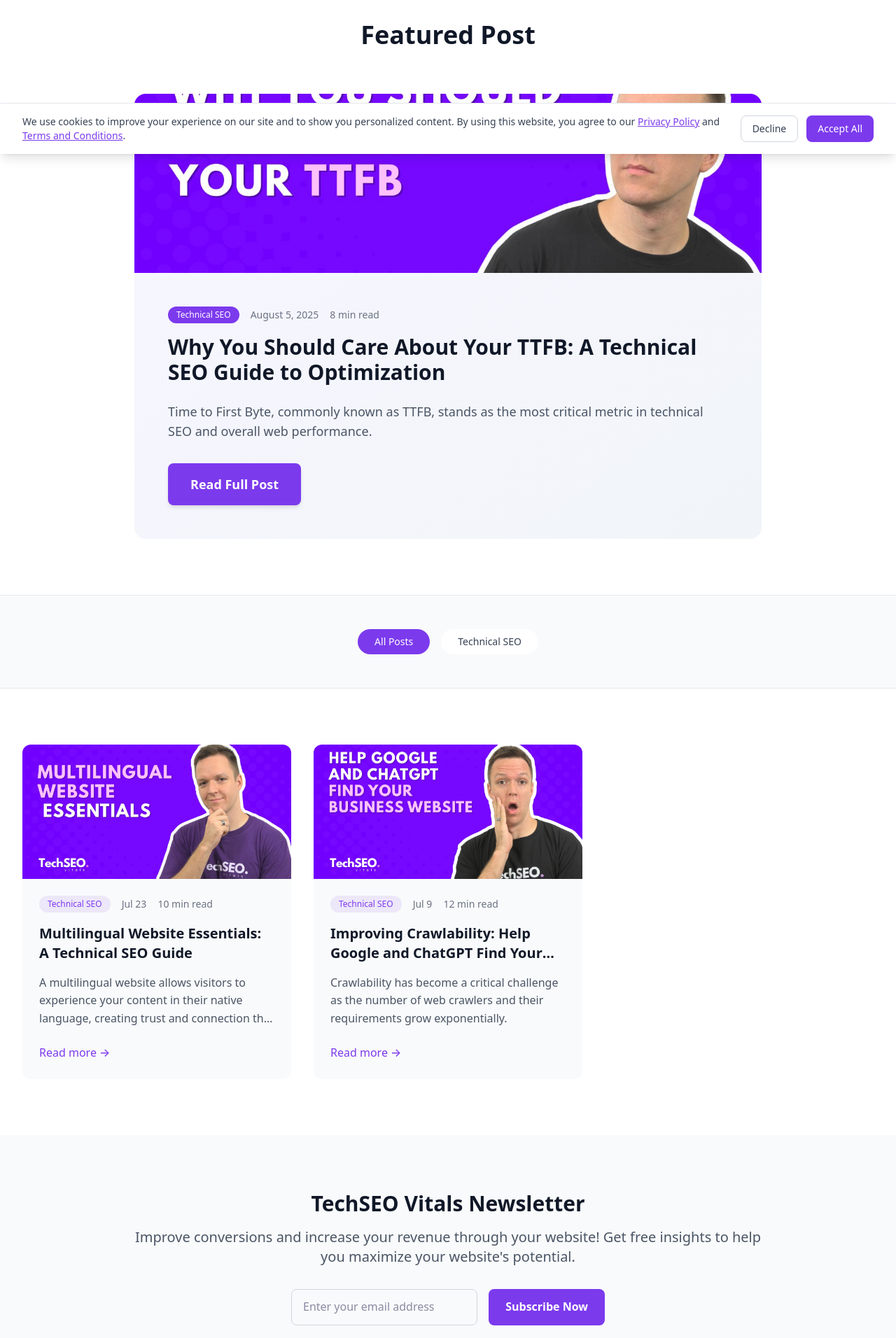
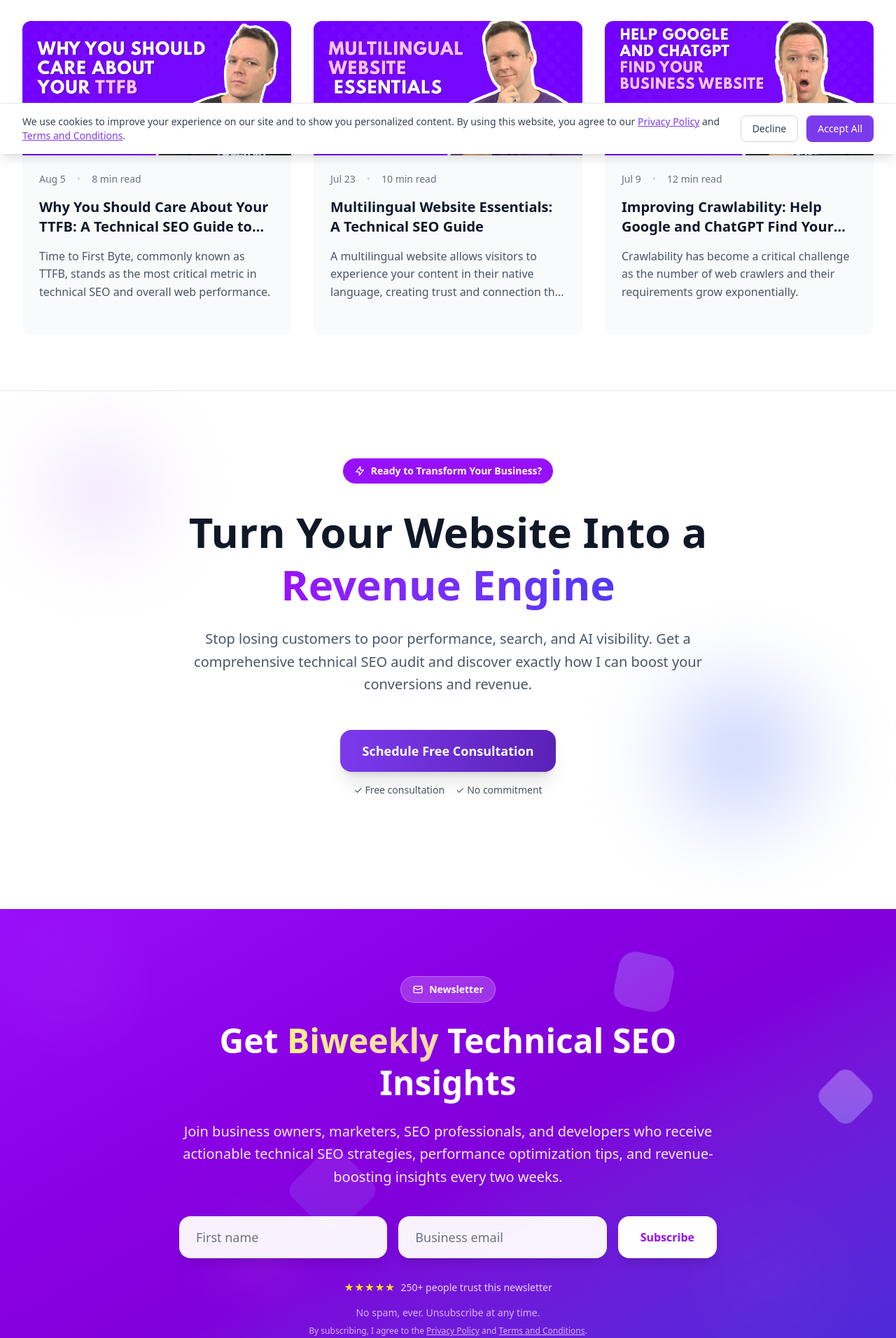
Before and after one commit to mvstepanek/techseovitals.com, a Next.js app: page /blog in a window 1280 px wide. Shown: the part 580-2492 px from the top of the page at 70% size. Built offline with nearby package versions, Linux system fonts and the light colour scheme.

Commit message:
newsletter

```diff
--- a/app/blog/improving-crawlability-help-google-and-chatgpt-find-your-business-website/page.tsx
+++ b/app/blog/improving-crawlability-help-google-and-chatgpt-find-your-business-website/page.tsx
@@ -19,10 +19,8 @@ export default function CrawlabilityGuide() {
           <div className="mx-auto max-w-4xl px-4 sm:px-6 lg:px-8 py-20 lg:py-32">
             <div className="text-center mb-16">
               <div className="flex items-center justify-center space-x-4 text-sm text-gray-500 mb-6">
-                <span className="bg-primary text-white px-3 py-1 rounded-full text-xs font-medium">
-                  Technical SEO
-                </span>
                 <time>July 9, 2025</time>
+                <span className="text-gray-300">•</span>
                 <span>12 min read</span>
               </div>
 
--- a/app/blog/multilingual-website-essentials-technical-seo-guide/page.tsx
+++ b/app/blog/multilingual-website-essentials-technical-seo-guide/page.tsx
@@ -19,10 +19,8 @@ export default function MultilingualGuide() {
           <div className="mx-auto max-w-4xl px-4 sm:px-6 lg:px-8 py-20 lg:py-32">
             <div className="text-center mb-16">
               <div className="flex items-center justify-center space-x-4 text-sm text-gray-500 mb-6">
-                <span className="bg-primary text-white px-3 py-1 rounded-full text-xs font-medium">
-                  Technical SEO
-                </span>
                 <time>July 23, 2025</time>
+                <span className="text-gray-300">•</span>
                 <span>10 min read</span>
               </div>
 
--- a/app/blog/page.tsx
+++ b/app/blog/page.tsx
@@ -3,6 +3,8 @@ import Link from 'next/link';
 import MainLayout from '@/components/layout/main-layout';
 import SEOHead from '@/components/seo/seo-head';
 import CookieConsent from '@/components/ui/cookie-consent';
+import NewsletterSection from '@/components/sections/newsletter-section';
+import FinalCTASection from '@/components/sections/final-cta-section';
 import { generatePageSEO } from '@/lib/seo';
 
 const seo = generatePageSEO({
@@ -66,111 +68,40 @@ export default function Blog() {
           </div>
         </section>
 
-        {/* Featured Post */}
-        <section className="py-20 bg-white">
-          <div className="mx-auto max-w-7xl px-4 sm:px-6 lg:px-8">
-            <div className="text-center mb-16">
-              <h2 className="text-3xl font-bold text-gray-900 sm:text-4xl">
-                Featured Post
-              </h2>
-            </div>
 
-            <div className="max-w-4xl mx-auto">
-              <article className="bg-gradient-to-br from-primary/5 to-secondary rounded-2xl overflow-hidden">
-                <div className="relative h-64 w-full">
-                  <Image
-                    src={blogPosts[0].thumbnail}
-                    alt={blogPosts[0].title}
-                    fill
-                    className="object-cover"
-                  />
-                </div>
-                <div className="p-8 md:p-12">
-                <div className="flex items-center space-x-4 text-sm text-gray-500 mb-4">
-                  <span className="bg-primary text-white px-3 py-1 rounded-full text-xs font-medium">
-                    {blogPosts[0].category}
-                  </span>
-                  <time>{new Date(blogPosts[0].date).toLocaleDateString('en-US', { year: 'numeric', month: 'long', day: 'numeric' })}</time>
-                  <span>{blogPosts[0].readTime}</span>
-                </div>
-
-                <h3 className="text-3xl font-bold text-gray-900 mb-6">
-                  {blogPosts[0].title}
-                </h3>
-
-                <p className="text-lg text-gray-600 mb-8">
-                  {blogPosts[0].excerpt}
-                </p>
-
-                <Link
-                  href={`/blog/${blogPosts[0].slug}/`}
-                  className="inline-flex items-center justify-center rounded-lg bg-primary px-8 py-4 text-lg font-semibold text-white shadow-md hover:bg-primary-dark focus:outline-none focus:ring-4 focus:ring-primary/20 transition-all"
-                >
-                  Read Full Post
-                </Link>
-                </div>
-              </article>
-            </div>
-          </div>
-        </section>
-
-        {/* Categories Filter */}
-        <section className="py-12 bg-gray-50 border-y border-gray-200">
-          <div className="mx-auto max-w-7xl px-4 sm:px-6 lg:px-8">
-            <div className="flex flex-wrap justify-center gap-4">
-              {categories.map((category) => (
-                <button
-                  key={category}
-                  className={`px-6 py-2 rounded-full text-sm font-medium transition-colors ${
-                    category === "All Posts"
-                      ? "bg-primary text-white"
-                      : "bg-white text-gray-700 hover:bg-primary hover:text-white"
-                  }`}
-                >
-                  {category}
-                </button>
-              ))}
-            </div>
-          </div>
-        </section>
 
         {/* Blog Posts Grid */}
         <section className="py-20 bg-white">
           <div className="mx-auto max-w-7xl px-4 sm:px-6 lg:px-8">
             <div className="grid grid-cols-1 md:grid-cols-2 lg:grid-cols-3 gap-8">
-              {blogPosts.slice(1).map((post, index) => (
+              {blogPosts.map((post, index) => (
                 <article key={post.slug} className="bg-gray-50 rounded-xl overflow-hidden hover:shadow-lg transition-shadow">
+                  <Link href={`/blog/${post.slug}/`} className="block">
                     <div className="relative h-48 w-full">
                       <Image
                         src={post.thumbnail}
                         alt={post.title}
                         fill
-                      className="object-cover"
+                        className="object-cover hover:scale-105 transition-transform duration-300"
                       />
                     </div>
+                  </Link>
                   <div className="p-6">
                     <div className="flex items-center space-x-4 text-sm text-gray-500 mb-4">
-                      <span className="bg-primary/10 text-primary px-3 py-1 rounded-full text-xs font-medium">
-                        {post.category}
-                      </span>
                       <time>{new Date(post.date).toLocaleDateString('en-US', { month: 'short', day: 'numeric' })}</time>
+                      <span className="text-gray-300">•</span>
                       <span>{post.readTime}</span>
                     </div>
 
-                    <h3 className="text-xl font-bold text-gray-900 mb-4 line-clamp-2">
+                    <Link href={`/blog/${post.slug}/`}>
+                      <h3 className="text-xl font-bold text-gray-900 mb-4 line-clamp-2 hover:text-primary transition-colors cursor-pointer">
                         {post.title}
                       </h3>
+                    </Link>
 
                     <p className="text-gray-600 mb-6 line-clamp-3">
                       {post.excerpt}
                     </p>
-
-                    <Link
-                      href={`/blog/${post.slug}/`}
-                      className="text-primary hover:text-primary-dark font-medium"
-                    >
-                      Read more →
-                    </Link>
                   </div>
                 </article>
               ))}
@@ -178,61 +109,62 @@ export default function Blog() {
           </div>
         </section>
 
-        {/* Newsletter CTA */}
-        <section className="py-20 bg-gray-50">
-          <div className="mx-auto max-w-7xl px-4 sm:px-6 lg:px-8">
-            <div className="max-w-4xl mx-auto text-center">
-              <h2 className="text-3xl font-bold text-gray-900 mb-4">
-                TechSEO Vitals Newsletter
-              </h2>
-              <p className="text-xl text-gray-600 mb-8">
-                Improve conversions and increase your revenue through your website! Get free insights to help you maximize your website's potential.
-              </p>
+        {/* Final CTA Section - From Technical SEO Services */}
+        <FinalCTASection
+          badge="Ready to Transform Your Business?"
+          badgeIcon={
+            <svg className="w-4 h-4" fill="none" stroke="currentColor" viewBox="0 0 24 24">
+              <path strokeLinecap="round" strokeLinejoin="round" strokeWidth={2} d="M13 10V3L4 14h7v7l9-11h-7z" />
+            </svg>
+          }
+          title={
+            <>
+              Turn Your Website Into a <span className="bg-gradient-to-r from-purple-600 to-indigo-600 bg-clip-text text-transparent">Revenue Engine</span>
+            </>
+          }
+          description="Stop losing customers to poor performance, search, and AI visibility. Get a comprehensive technical SEO audit and discover exactly how I can boost your conversions and revenue."
+          primaryCTA={{
+            text: "Schedule Free Consultation",
+            href: "/book-consultation/"
+          }}
+          secondaryCTA={
+            <div className="flex items-center justify-center gap-4 text-gray-600">
+              <span className="text-sm">✓ Free consultation</span>
+              <span className="text-sm">✓ No commitment</span>
+            </div>
+          }
+        />
 
-              <div className="max-w-md mx-auto">
-                <form action="/thank-you-for-subscribing/" method="POST" className="flex flex-col sm:flex-row gap-4">
-                  <input
-                    type="email"
-                    name="email"
-                    required
-                    placeholder="Enter your email address"
-                    className="flex-1 px-4 py-3 border border-gray-300 rounded-lg focus:ring-2 focus:ring-primary focus:border-transparent"
+        {/* Newsletter Section - From Homepage */}
+        <NewsletterSection
+          badge="Newsletter"
+          badgeIcon={
+            <svg className="w-4 h-4" fill="none" stroke="currentColor" viewBox="0 0 24 24">
+              <path strokeLinecap="round" strokeLinejoin="round" strokeWidth={2} d="M3 8l7.89 4.26a2 2 0 002.22 0L21 8M5 19h14a2 2 0 002-2V7a2 2 0 00-2-2H5a2 2 0 00-2 2v10a2 2 0 002 2z" />
+            </svg>
+          }
+          title={
+            <>
+              Get <span className="text-transparent bg-gradient-to-r from-yellow-200 to-orange-200 bg-clip-text">Biweekly</span> Technical SEO Insights
+            </>
+          }
+          description="Join business owners, marketers, SEO professionals, and developers who receive actionable technical SEO strategies, performance optimization tips, and revenue-boosting insights every two weeks."
+          socialProof={{
+            icon: <div className="flex text-yellow-300 text-sm">
+              {'★'.repeat(5)}
+            </div>,
+            text: "250+ people trust this newsletter"
+          }}
+          disclaimer="No spam, ever. Unsubscribe at any time."
+          privacyLink={{
+            text: "Privacy Policy",
+            href: "/privacy-policy/"
+          }}
+          termsLink={{
+            text: "Terms and Conditions",
+            href: "/terms-and-conditions/"
+          }}
         />
-                  <button
-                    type="submit"
-                    className="bg-primary text-white font-semibold py-3 px-6 rounded-lg hover:bg-primary-dark transition-colors focus:outline-none focus:ring-4 focus:ring-primary/20"
-                  >
-                    Subscribe Now
-                  </button>
-                </form>
-                <p className="text-sm text-gray-500 mt-4">
-                  No spam, unsubscribe at any time.
-                </p>
-              </div>
-            </div>
-          </div>
-        </section>
-
-
-        {/* CTA Section */}
-        <section className="py-20 bg-primary">
-          <div className="mx-auto max-w-7xl px-4 sm:px-6 lg:px-8 text-center">
-            <h2 className="text-3xl font-bold text-white sm:text-4xl">
-              Need Personal Help?
-            </h2>
-            <p className="mt-4 text-xl text-purple-100 max-w-2xl mx-auto">
-              Get a comprehensive technical SEO audit and personalized optimization plan for your website.
-            </p>
-            <div className="mt-10">
-              <Link
-                href="/book-consultation/"
-                className="rounded-lg bg-white px-8 py-4 text-lg font-semibold text-primary shadow-md hover:bg-gray-50 transition-all"
-              >
-                Schedule Free Consultation
-              </Link>
-            </div>
-          </div>
-        </section>
 
         <CookieConsent />
       </MainLayout>
--- a/app/blog/why-you-should-care-about-your-ttfb-technical-seo-guide-to-optimization/page.tsx
+++ b/app/blog/why-you-should-care-about-your-ttfb-technical-seo-guide-to-optimization/page.tsx
@@ -19,10 +19,8 @@ export default function TTFBGuide() {
           <div className="mx-auto max-w-4xl px-4 sm:px-6 lg:px-8 py-20 lg:py-32">
             <div className="text-center mb-16">
               <div className="flex items-center justify-center space-x-4 text-sm text-gray-500 mb-6">
-                <span className="bg-primary text-white px-3 py-1 rounded-full text-xs font-medium">
-                  Technical SEO
-                </span>
                 <time>August 5, 2025</time>
+                <span className="text-gray-300">•</span>
                 <span>8 min read</span>
               </div>
 
--- a/components/sections/final-cta-section.tsx
+++ b/components/sections/final-cta-section.tsx
@@ -39,7 +39,7 @@ export default function FinalCTASection({
   socialProof
 }: FinalCTASectionProps) {
   return (
-    <section className="py-24 bg-white relative overflow-hidden">
+    <section className="py-24 bg-white relative overflow-hidden border-t border-gray-200">
       {/* Background decorative elements */}
       <div className="absolute inset-0">
         <div className="absolute top-20 left-20 w-32 h-32 bg-purple-200 rounded-full blur-3xl"></div>
```
Lines whose indentation alone changed are shown as unchanged.
